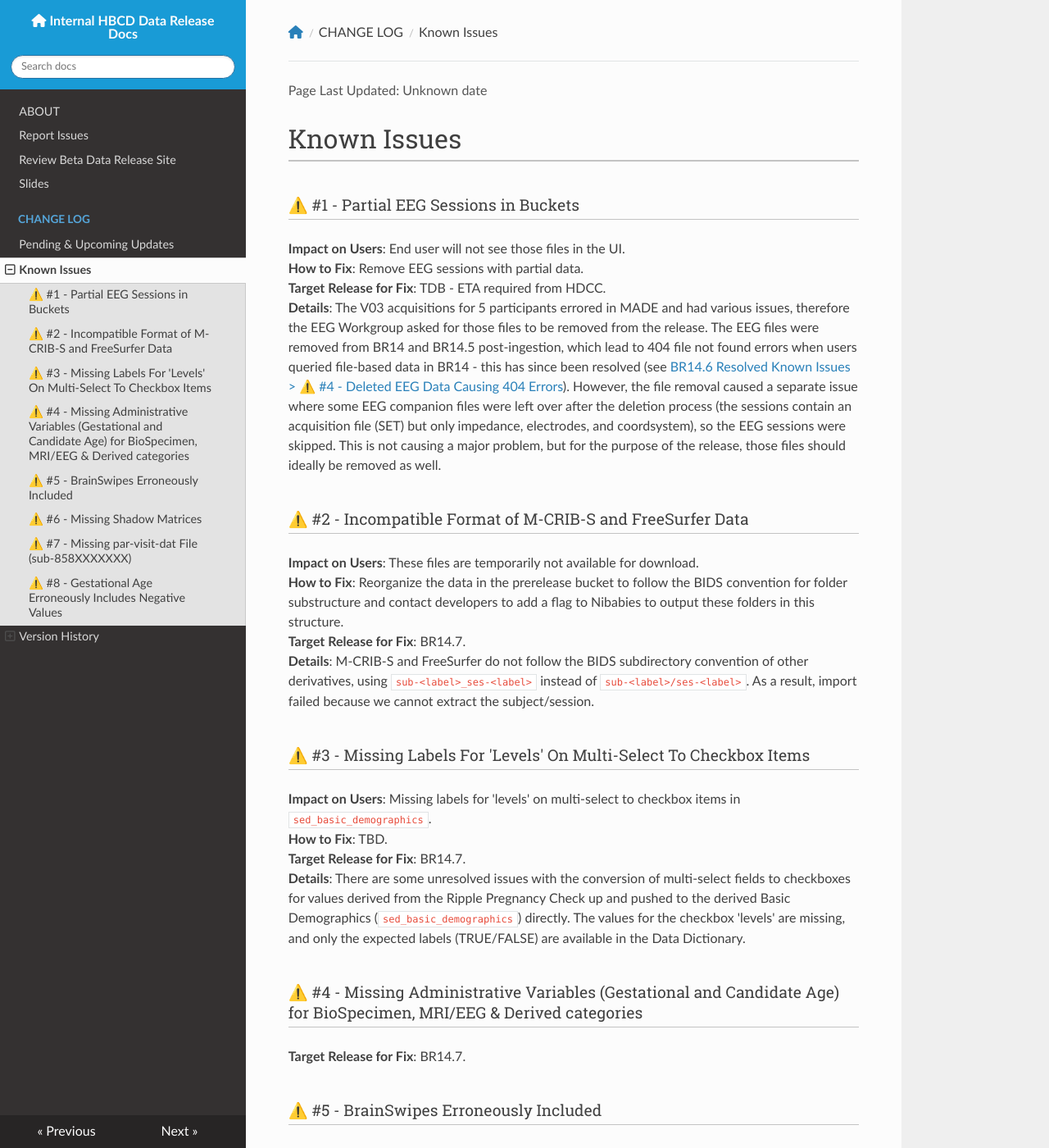
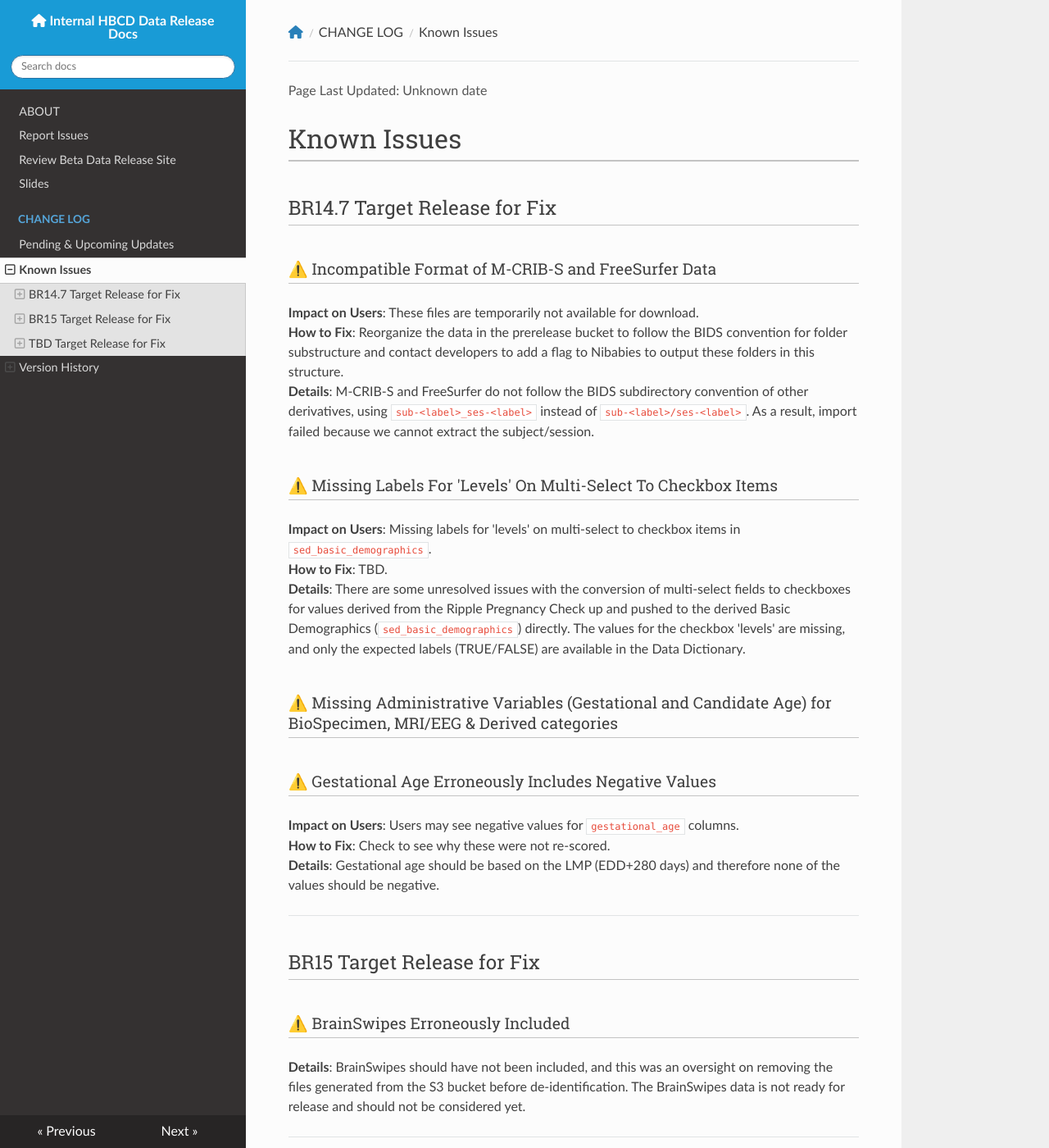
Before and after one commit to DCAN-Labs/hbcd-docs-internal, an MkDocs documentation site: the page built from docs/changelog/knownissues.md, in a window 1280 px wide and 1400 px high. Shown: the whole window at 82% size. Built offline with MkDocs 1.6.1, drawn with Linux system fonts in a browser that asks for light colours; nearby versions of some CDN libraries; some of the changed text lies outside the part shown.

Commit message:
reorganized known issues page under target release dates

```diff
--- a/docs/changelog/knownissues.md
+++ b/docs/changelog/knownissues.md
@@ -1,43 +1,43 @@
 # Known Issues
 
-### ⚠️ #1 - Partial EEG Sessions in Buckets
-**Impact on Users**: End user will not see those files in the UI.
-**How to Fix**: Remove EEG sessions with partial data.
-**Target Release for Fix**: TDB - ETA required from HDCC.
-**Details**: The V03 acquisitions for 5 participants errored in MADE and had various issues, therefore the EEG Workgroup asked for those files to be removed from the release. The EEG files were removed from BR14 and BR14.5 post-ingestion, which lead to 404 file not found errors when users queried file-based data in BR14 - this has since been resolved (see [BR14.6 Resolved Known Issues > ⚠️ #4 - Deleted EEG Data Causing 404 Errors](versions/BR14.6.md/#4-deleted-eeg-data-causing-404-errors)). However, the file removal caused a separate issue where some EEG companion files were left over after the deletion process (the sessions contain an acquisition file (SET) but only impedance, electrodes, and coordsystem), so the EEG sessions were skipped. This is not causing a major problem, but for the purpose of the release, those files should ideally be removed as well.
-
-### ⚠️ #2 - Incompatible Format of M-CRIB-S and FreeSurfer Data
+## BR14.7 Target Release for Fix
+### ⚠️ Incompatible Format of M-CRIB-S and FreeSurfer Data
 **Impact on Users**: These files are temporarily not available for download.
 **How to Fix**: Reorganize the data in the prerelease bucket to follow the BIDS convention for folder substructure and contact developers to add a flag to Nibabies to output these folders in this structure.
-**Target Release for Fix**: BR14.7.
 **Details**: M-CRIB-S and FreeSurfer do not follow the BIDS subdirectory convention of other derivatives, using `sub-<label>_ses-<label>` instead of `sub-<label>/ses-<label>`. As a result, import failed because we cannot extract the subject/session.
 
-### ⚠️ #3 - Missing Labels For 'Levels' On Multi-Select To Checkbox Items
+### ⚠️ Missing Labels For 'Levels' On Multi-Select To Checkbox Items
 **Impact on Users**: Missing labels for 'levels' on multi-select to checkbox items in `sed_basic_demographics`.
 **How to Fix**: TBD.
-**Target Release for Fix**: BR14.7.
 **Details**: There are some unresolved issues with the conversion of multi-select fields to checkboxes for values derived from the Ripple Pregnancy Check up and pushed to the derived Basic Demographics (`sed_basic_demographics`) directly. The values for the checkbox 'levels' are missing, and only the expected labels (TRUE/FALSE) are available in the Data Dictionary.
 
-### ⚠️ #4 -  Missing Administrative Variables (Gestational and Candidate Age) for BioSpecimen, MRI/EEG & Derived categories
-**Target Release for Fix**: BR14.7.
+### ⚠️ Missing Administrative Variables (Gestational and Candidate Age) for BioSpecimen, MRI/EEG & Derived categories
 
-### ⚠️ #5 - BrainSwipes Erroneously Included
-**Target Release for Fix**: BR15.
+### ⚠️ Gestational Age Erroneously Includes Negative Values
+**Impact on Users**: Users may see negative values for `gestational_age` columns.
+**How to Fix**: Check to see why these were not re-scored.
+**Details**: Gestational age should be based on the LMP (EDD+280 days) and therefore none of the values should be negative.
+
+---------------
+
+## BR15 Target Release for Fix
+### ⚠️ BrainSwipes Erroneously Included
 **Details**: BrainSwipes should have not been included, and this was an oversight on removing the files generated from the S3 bucket before de-identification. The BrainSwipes data is not ready for release and should not be considered yet.
 
-### ⚠️ #6 - Missing Shadow Matrices
-**How to Fix**: TBD.
-**Target Release for Fix**: TBD (Review required from LORIS).
+
+-------
+
+## TBD Target Release for Fix
+### ⚠️ Partial EEG Sessions in Buckets
+**Impact on Users**: End user will not see those files in the UI.
+**How to Fix**: Remove EEG sessions with partial data (ETA required from HDCC).
+**Details**: The V03 acquisitions for 5 participants errored in MADE and had various issues, therefore the EEG Workgroup asked for those files to be removed from the release. The EEG files were removed from BR14 and BR14.5 post-ingestion, which lead to 404 file not found errors when users queried file-based data in BR14 - this has since been resolved (see [BR14.6 Resolved Known Issues > ⚠️ Deleted EEG Data Causing 404 Errors](versions/BR14.6.md/#deleted-eeg-data-causing-404-errors)). However, the file removal caused a separate issue where some EEG companion files were left over after the deletion process (the sessions contain an acquisition file (SET) but only impedance, electrodes, and coordsystem), so the EEG sessions were skipped. This is not causing a major problem, but for the purpose of the release, those files should ideally be removed as well.
+
+### ⚠️ Missing Shadow Matrices
+**How to Fix**: TBD (Review required from LORIS).
 **Details**: Shadow matrices are missing for BrainSwipes (should not be considered yet) and the BioSpecimen data, which follows a different process and for which we currently do not have a clear way to populate blank fields.
 
-### ⚠️ #7 - Missing `par-visit-dat` File (sub-858XXXXXXX)
+### ⚠️ Missing `par-visit-dat` File (sub-858XXXXXXX)
 **Impact on Users**: This participant is absent from the database (DW queries), but is present in phenotype files.
 **How to Fix**: Lasso needs the proper entry to be added in par-visit-data.tsv.
-**Target Release for Fix**: TBD.
 **Details**: This was hacked by the Lasso team to not block ingestion, but in a real scenario, ingestion would not be possible.
-
-### ⚠️ #8 - Gestational Age Erroneously Includes Negative Values
-**Impact on Users**: Users may see negative values for `gestational_age` columns.
-**How to Fix**: Check to see why these were not re-scored.
-**Target Release for Fix**: BR14.7.
-**Details**: Gestational age should be based on the LMP (EDD+280 days) and therefore none of the values should be negative.
```
Also changed, not shown: docs/changelog/versions/BR14.5.md (+2 -2 lines), docs/changelog/versions/BR14.6.md (+9 -9 lines).
